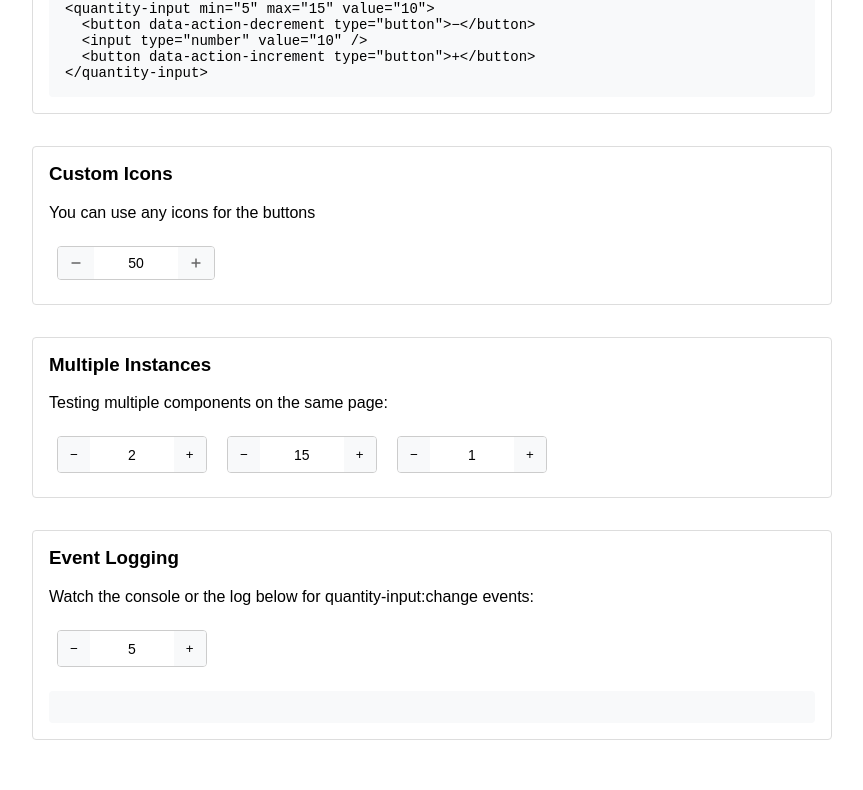
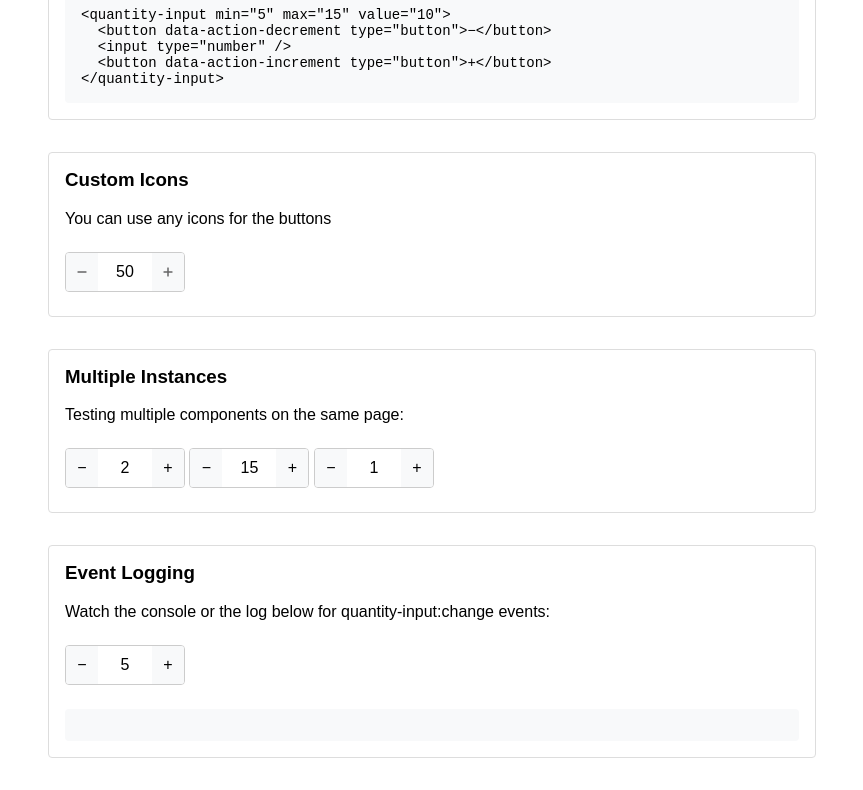
Before and after one commit to magic-spells/quantity-input, a website: page demo/index.html in a window 1280 px wide. Shown: the part 588-1378 px from the top of the page, without its empty margins (208-1071 px from the left). Drawn offline with Linux system fonts and the light colour scheme.

Commit message:
adjusting styles

```diff
--- a/demo/index.html
+++ b/demo/index.html
@@ -4,7 +4,14 @@
 		<meta charset="UTF-8" />
 		<meta name="viewport" content="width=device-width, initial-scale=1.0" />
 		<title>Quantity Input Demo</title>
+		<link rel="stylesheet" href="quantity-input.css" />
 		<style>
+			*,
+			*::before,
+			*::after {
+				box-sizing: border-box;
+			}
+
 			body {
 				font-family: Arial, sans-serif;
 				max-width: 800px;
@@ -24,56 +31,13 @@
 			}
 
 			quantity-input {
-				display: inline-flex;
-				align-items: center;
-				border: 1px solid #ccc;
-				border-radius: 4px;
-				overflow: hidden;
-				margin: 0.5rem;
-			}
-
-			quantity-input button {
-				background: #f8f9fa;
-				border: none;
-				padding: 10px 12px;
-				cursor: pointer;
-				display: flex;
-				align-items: center;
-				justify-content: center;
-			}
-
-			quantity-input button:hover {
-				background: #e9ecef;
-			}
-
-			quantity-input button:active {
-				background: #dee2e6;
+				margin: 0.5rem 0;
 			}
 
 			quantity-input button svg {
 				width: 12px;
 				height: 12px;
 				color: #666;
-			}
-
-			quantity-input input {
-				border: none;
-				padding: 8px 12px;
-				text-align: center;
-				width: 60px;
-				font-size: 14px;
-				-moz-appearance: textfield;
-			}
-
-			quantity-input input::-webkit-outer-spin-button,
-			quantity-input input::-webkit-inner-spin-button {
-				-webkit-appearance: none;
-				margin: 0;
-			}
-
-			quantity-input input:focus {
-				outline: none;
-				background: #f8f9fa;
 			}
 
 			.event-log {
@@ -104,14 +68,16 @@
 		<div class="demo-section">
 			<h3>Default Settings</h3>
 			<p>Default min=1, value=1</p>
+
 			<quantity-input>
 				<button data-action-decrement type="button">−</button>
-				<input type="number" value="1" />
+				<input type="number" />
 				<button data-action-increment type="button">+</button>
 			</quantity-input>
+
 			<div class="code-example">&lt;quantity-input&gt;
   &lt;button data-action-decrement type="button"&gt;−&lt;/button&gt;
-  &lt;input type="number" value="1" /&gt;
+  &lt;input type="number" /&gt;
   &lt;button data-action-increment type="button"&gt;+&lt;/button&gt;
 &lt;/quantity-input&gt;</div>
 		</div>
@@ -121,12 +87,12 @@
 			<p>Min=5, Max=15, Value=10</p>
 			<quantity-input min="5" max="15" value="10">
 				<button data-action-decrement type="button">−</button>
-				<input type="number" value="10" />
+				<input type="number" />
 				<button data-action-increment type="button">+</button>
 			</quantity-input>
 			<div class="code-example">&lt;quantity-input min="5" max="15" value="10"&gt;
   &lt;button data-action-decrement type="button"&gt;−&lt;/button&gt;
-  &lt;input type="number" value="10" /&gt;
+  &lt;input type="number" /&gt;
   &lt;button data-action-increment type="button"&gt;+&lt;/button&gt;
 &lt;/quantity-input&gt;</div>
 		</div>
@@ -134,16 +100,21 @@
 		<div class="demo-section">
 			<h3>Custom Icons</h3>
 			<p>You can use any icons for the buttons</p>
+
 			<quantity-input min="0" max="100" value="50">
 				<button data-action-decrement type="button">
 					<svg xmlns="http://www.w3.org/2000/svg" viewBox="0 0 384 512">
-						<path fill="currentColor" d="M368 224H16c-8.84 0-16 7.16-16 16v32c0 8.84 7.16 16 16 16h352c8.84 0 16-7.16 16-16v-32c0-8.84-7.16-16-16-16z"></path>
+						<path
+							fill="currentColor"
+							d="M368 224H16c-8.84 0-16 7.16-16 16v32c0 8.84 7.16 16 16 16h352c8.84 0 16-7.16 16-16v-32c0-8.84-7.16-16-16-16z"></path>
 					</svg>
 				</button>
-				<input type="number" value="50" />
+				<input type="number" />
 				<button data-action-increment type="button">
 					<svg xmlns="http://www.w3.org/2000/svg" viewBox="0 0 384 512">
-						<path fill="currentColor" d="M368 224H224V80c0-8.84-7.16-16-16-16h-32c-8.84 0-16 7.16-16 16v144H16c-8.84 0-16 7.16-16 16v32c0 8.84 7.16 16 16 16h144v144c0 8.84 7.16 16 16 16h32c8.84 0 16-7.16 16-16V288h144c8.84 0 16-7.16 16-16v-32c0-8.84-7.16-16-16-16z"></path>
+						<path
+							fill="currentColor"
+							d="M368 224H224V80c0-8.84-7.16-16-16-16h-32c-8.84 0-16 7.16-16 16v144H16c-8.84 0-16 7.16-16 16v32c0 8.84 7.16 16 16 16h144v144c0 8.84 7.16 16 16 16h32c8.84 0 16-7.16 16-16V288h144c8.84 0 16-7.16 16-16v-32c0-8.84-7.16-16-16-16z"></path>
 					</svg>
 				</button>
 			</quantity-input>
@@ -154,17 +125,17 @@
 			<p>Testing multiple components on the same page:</p>
 			<quantity-input min="1" max="5" value="2">
 				<button data-action-decrement type="button">−</button>
-				<input type="number" value="2" />
+				<input type="number" />
 				<button data-action-increment type="button">+</button>
 			</quantity-input>
 			<quantity-input min="10" max="20" value="15">
 				<button data-action-decrement type="button">−</button>
-				<input type="number" value="15" />
+				<input type="number" />
 				<button data-action-increment type="button">+</button>
 			</quantity-input>
-			<quantity-input min="1" max="3" value="1">
+			<quantity-input min="1" max="3">
 				<button data-action-decrement type="button">−</button>
-				<input type="number" value="1" />
+				<input type="number" />
 				<button data-action-increment type="button">+</button>
 			</quantity-input>
 		</div>
@@ -174,7 +145,7 @@
 			<p>Watch the console or the log below for quantity-input:change events:</p>
 			<quantity-input min="1" max="10" value="5" id="event-demo">
 				<button data-action-decrement type="button">−</button>
-				<input type="number" value="5" />
+				<input type="number" />
 				<button data-action-increment type="button">+</button>
 			</quantity-input>
 			<div class="event-log" id="eventLog">Event log will appear here...</div>
--- /dev/null
+++ b/demo/quantity-input.css
@@ -0,0 +1,44 @@
+quantity-input {
+  display: inline-flex;
+  border: 1px solid #ccc;
+  border-radius: 4px;
+  overflow: hidden;
+  width: 120px;
+  height: 40px;
+}
+
+quantity-input button {
+  flex-shrink: 0;
+  width: 32px;
+  height: 100%;
+  background: #f8f9fa;
+  border: none;
+  cursor: pointer;
+  display: flex;
+  align-items: center;
+  justify-content: center;
+  padding: 0px;
+  font-size: 1rem;
+}
+
+quantity-input button:hover {
+  background: #e9ecef;
+}
+
+quantity-input button:active {
+  background: #dee2e6;
+}
+
+quantity-input input {
+  flex: 1;
+  min-width: 32px;
+  height: 100%;
+  border: none;
+  text-align: center;
+  font-size: 1rem;
+  padding: 0px 8px;
+}
+
+quantity-input input:focus {
+  outline: none;
+}
--- /dev/null
+++ b/src/quantity-input.css
@@ -0,0 +1,50 @@
+quantity-input,
+quantity-input * {
+  box-sizing: border-box;
+}
+
+quantity-input {
+  display: inline-flex;
+  border: 1px solid #ccc;
+  border-radius: 4px;
+  overflow: hidden;
+  width: 7rem;
+  height: 2.5rem;
+}
+
+quantity-input button {
+  flex-shrink: 0;
+  width: 2rem;
+  height: 100%;
+  background: #f8f9fa;
+  border: none;
+  cursor: pointer;
+  display: flex;
+  align-items: center;
+  justify-content: center;
+  padding: 0px;
+  font-size: 1rem;
+  line-height: 0px;
+}
+
+quantity-input button:hover {
+  background: #e9ecef;
+}
+
+quantity-input button:active {
+  background: #dee2e6;
+}
+
+quantity-input input {
+  flex: 1;
+  min-width: 0;
+  height: 100%;
+  border: none;
+  text-align: center;
+  font-size: 1rem;
+  padding: 0px 0.25rem;
+}
+
+quantity-input input:focus {
+  outline: none;
+}
```
Also changed, not shown: package.json (+6 -4 lines), rollup.config.mjs (+10 -10 lines), README.md, dist/quantity-input.css (added), 1 other file.
